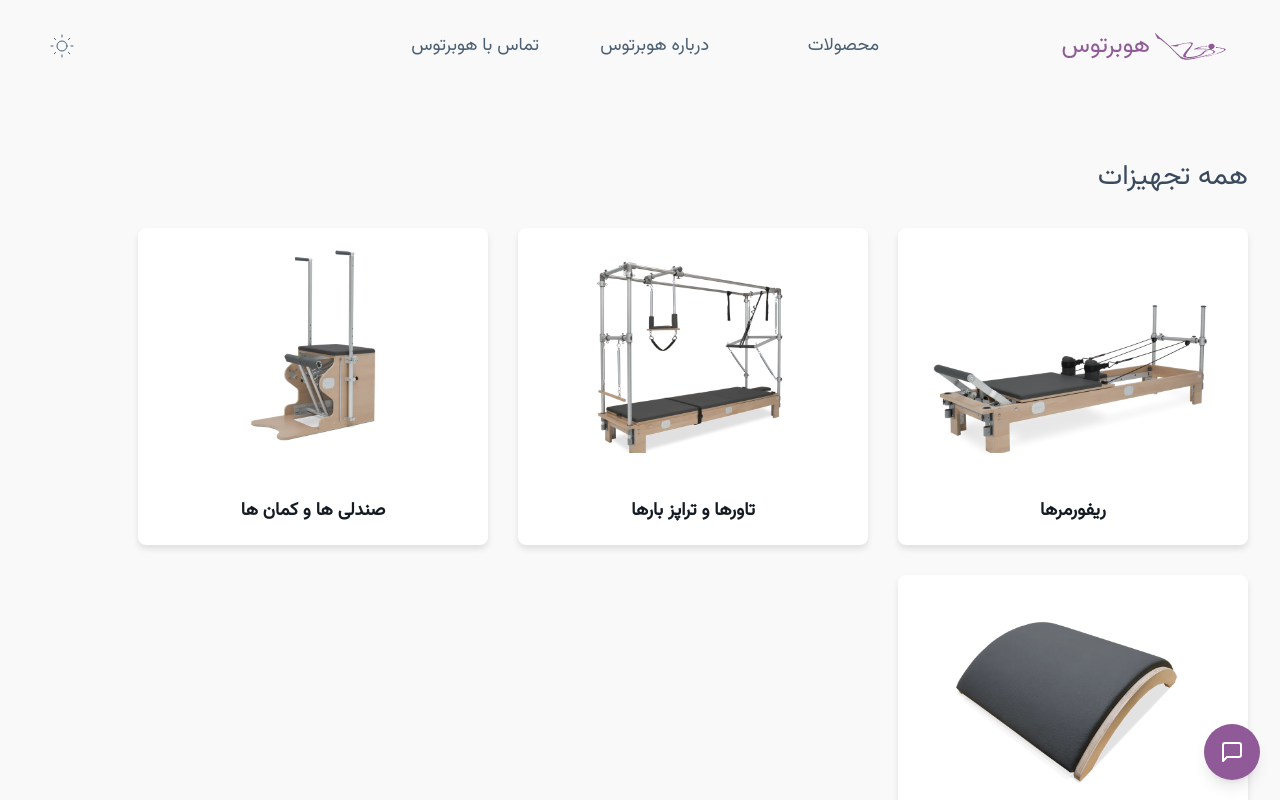
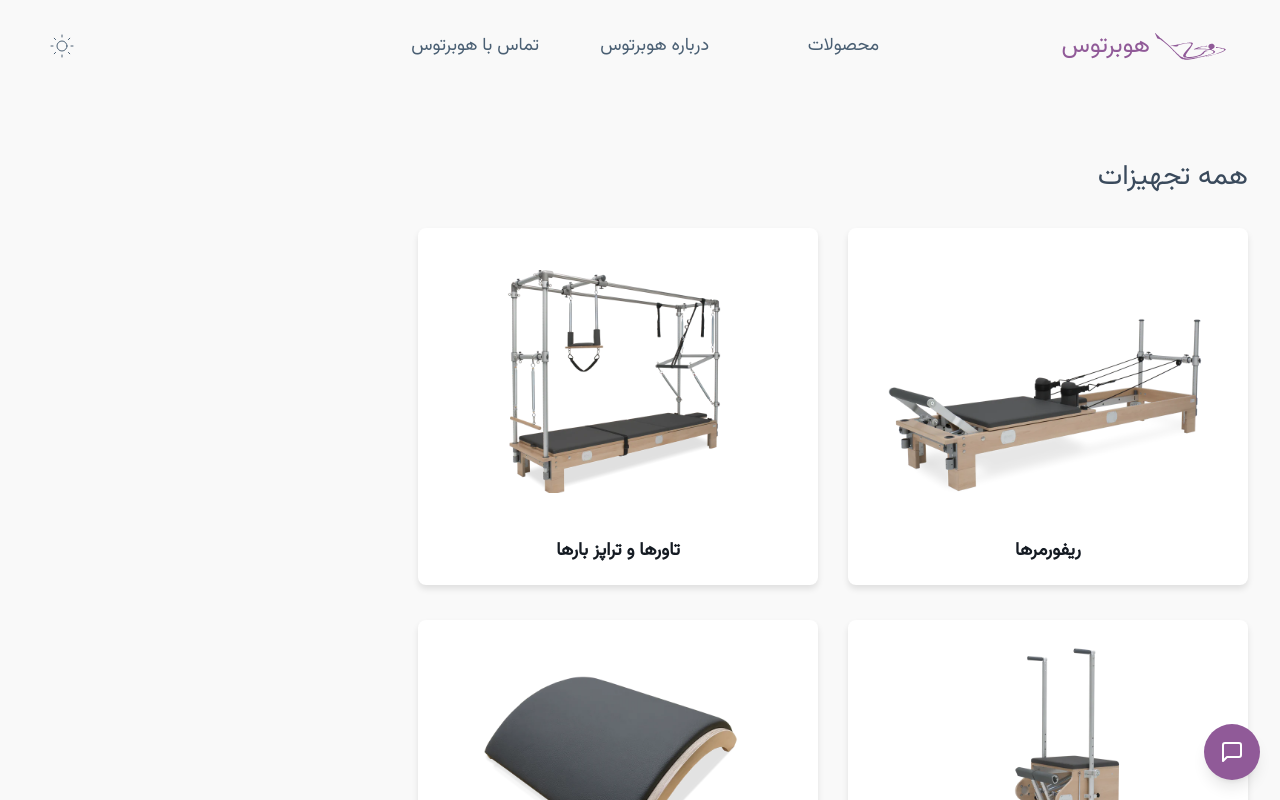
Before and after one commit to elhamest/hubertus-pilates-client, a Next.js app: page /products in a window 1280 px wide. Shown: the top 800 px of the page. Built offline with nearby package versions, Linux system fonts and the light colour scheme.

Commit message:
Changed products page

```diff
--- a/src/app/globals.css
+++ b/src/app/globals.css
@@ -27,6 +27,7 @@
   --accent-color-gray-dark: #a6a6a6; /* Neutral gray for dark mode */
   --accent-color-gray-darker: #808080; /* Darker gray for headings in light mode */
   --accent-color-gray-light: #718096; /* Medium-dark gray for light mode */
+  /* --gray: #757575; */
 
   --border-color: #e5e7eb;
 
--- /dev/null
+++ b/src/app/products/Products.module.css
@@ -0,0 +1,6 @@
+.galleryList {
+  display: flex;
+  column-gap: 30px;
+  row-gap: 35px;
+  flex-wrap: wrap;
+}
--- a/src/app/products/page.jsx
+++ b/src/app/products/page.jsx
@@ -5,7 +5,7 @@ import { faConstants } from "../../../public/locales/fa/common";
 import { faProductCollections } from "@/components/data";
 import { Container } from "@/components/UI/container/Container";
 
-import commonStyles from "../../components/styles/shared.module.css";
+import styles from "./Products.module.css";
 
 function ProductsPage() {
   return (
@@ -13,11 +13,8 @@ function ProductsPage() {
       <div className="py-8 pageWrapper">
         <h1>{faConstants.allCollectionsTitle}</h1>
 
-        <div className={commonStyles.galleryList}>
-          <GalleryItems
-            title={faConstants.allCollectionsTitle}
-            items={faProductCollections}
-          />
+        <div className={styles.galleryList}>
+          <GalleryItems items={faProductCollections} className="cardProduct" />
         </div>
       </div>
     </Container>
--- a/src/components/UI/gallery/GalleryItems.jsx
+++ b/src/components/UI/gallery/GalleryItems.jsx
@@ -3,11 +3,11 @@ import Image from "next/image";
 
 import styles from "./GalleryItems.module.css";
 
-function GalleryItems({ items }) {
+function GalleryItems({ items, className }) {
   return (
     <>
       {items?.map((item, index) => (
-        <div className={styles.card} key={index}>
+        <div className={`${styles.card} ${styles[className]}`} key={index}>
           <Link href={item.link}>
             <div className={styles.imageContainer}>
               <Image
--- a/src/components/UI/gallery/GalleryItems.module.css
+++ b/src/components/UI/gallery/GalleryItems.module.css
@@ -39,12 +39,19 @@
 }
 
 @media (min-width: 768px) {
-  .card {
-    flex: 0 0 350px; /* Fixed width for slider cards */ /* old: 300 */
+  .cardSlider {
+    flex: 0 0 335px; /* Fixed width for slider cards */
   }
 
-  .imageContainer {
-    height: 240px; /* old: 200 */
+  .cardProduct {
+    flex: 0 0 400px; /* Fixed width for product cards */
+  }
+
+  .cardSlider .imageContainer {
+    height: 240px;
+  }
+  .cardProduct .imageContainer {
+    height: 280px;
   }
 
   .cardTitle {
--- a/src/components/UI/gallery/index.jsx
+++ b/src/components/UI/gallery/index.jsx
@@ -44,7 +44,7 @@ const Gallery = ({ title, items }) => {
       </div>
 
       <div className={`${styles.gallerySlider}`} ref={sliderRef}>
-        <GalleryItems items={items} />
+        <GalleryItems items={items} className="cardSlider" />
       </div>
     </div>
   );
--- a/src/components/collections/CollectionGrid.jsx
+++ b/src/components/collections/CollectionGrid.jsx
@@ -5,7 +5,8 @@ import styles from "./CollectionGrid.module.css";
 export function CollectionGrid({ items }) {
   return (
     <div className="grid grid-cols-1 md:grid-cols-2 lg:grid-cols-3 gap-8">
-      {items?.map((item, index) => (
+      {items?.map((item, index) => {
+        return (
           <div key={index} className="group bg-white rounded-lg lightShadow">
             <div
               className={`relative overflow-hidden rounded-tl-lg rounded-tr-lg bg-gray-100 p-4 ${styles.imageWrapper}`}
@@ -23,9 +24,11 @@ export function CollectionGrid({ items }) {
             </div>
             <div className="p-4">
               <h3 className={styles.boxTitle}>{item?.title}</h3>
+              <p>{item?.desc}</p>
             </div>
           </div>
-      ))}
+        );
+      })}
     </div>
   );
 }
--- a/src/components/data.js
+++ b/src/components/data.js
@@ -247,19 +247,21 @@ export const faProductCollections = [
         title: "ریفورمر کلاسیک", // Classic Reformer
         image: classicReformerImg,
         link: "classic-reformer",
-        description: "",
+        desc: "با ریفورمر کلاسیک، سطح تمرینات پیلاتس خود را ارتقا دهید. این دستگاه اصلی پیلاتس، به تقویت عضلات مرکزی، بهبود تعادل و افزایش انعطاف‌پذیری کمک می‌کند و برای همه سطوح، از مبتدی تا پیشرفته، مناسب است.",
         detail: pClassicReformer,
       },
       {
         title: "ریفورمر با تاور یا وال", // Reformer with Tower
         image: reformerWithTowerImg,
         link: "reformer-with-tower",
+        desc: "ریفورمر با تاور، یکی از دستگاه‌های پرکاربرد پیلاتس است که ترکیبی از ریفورمر و وال یونیت می‌باشد. این دستگاه برای افراد مبتدی و پیشرفته مناسب است و به بهبود وضعیت بدن، انعطاف‌پذیری، قدرت عضلات مرکزی و کاهش وزن کمک می‌کند.",
         detail: pReformerWithTower,
       },
       {
         title: "کادیلاک ریفورمر (کومبو ریفورمر)", // Combo Reformer
         image: reformerComboImg,
         link: "reformer-combo",
+        desc: "کادیلاک ریفورمر ترکیبی از ریفورمر و کادیلاک است که تمرینات متنوعی را برای گروه‌های عضلانی مختلف ارائه می‌دهد. قابل تنظیم برای همه سطوح، این دستگاه برای سالن‌های خانگی و حرفه‌ای، به‌ویژه در فضاهای محدود، ایده‌آل است.",
         detail: pReformerCombo,
       },
     ],
@@ -273,18 +275,21 @@ export const faProductCollections = [
         title: "کادیلاک", // Cadillac (trapeze-table)
         image: cadillacTrapezeTableImg,
         link: "cadillac",
+        desc: "کادیلاک، یکی از برجسته‌ترین دستگاه‌های پیلاتس، تمرینی کامل برای تقویت عضلات مرکزی، انعطاف‌پذیری، قدرت و تعادل ارائه می‌دهد. با قابلیت تنظیم مقاومت و شدت، برای افراد مبتدی و پیشرفته مناسب است.",
         detail: pCadilac,
       },
       {
         title: "وال یونیت", // Wall Tower unit
         image: wallTowerUnitImg,
         link: "wall-tower-unit",
+        desc: "وال یونیت با اتصالات متنوع و باندهای مقاومتی قابل تنظیم، طیف گسترده‌ای از تمرینات را برای همه سطوح فراهم می‌کند. این دستگاه شامل تشک میله‌دار و دیواره با میله پوش‌بار است و برای سالن‌های خانگی و فضاهای محدود ایده‌آل می‌باشد.",
         detail: pWallUnit,
       },
       {
         title: "وال یونیت دیواری", // Wall unit
         image: wallUnitImg,
         link: "wall-unit",
+        desc: null,
         detail: null,
       },
     ],
@@ -299,24 +304,28 @@ export const faProductCollections = [
         title: "لدربرل", // Ladder Barrel
         image: ladderBarrelImg,
         link: "ladder-barrel",
+        desc: "لدر برل، وسیله‌ای پرکاربرد در پیلاتس، به بهبود انعطاف‌پذیری، قدرت و سلامت مهره‌های پشتی کمک می‌کند. این دستگاه تمرینات متنوعی برای شانه‌ها، باسن و بهبود وضعیت بدن ارائه می‌دهد و برای افراد مبتدی و پیشرفته مناسب است.",
         detail: pLadderBarrel,
       },
       {
         title: "ونداچیر (صندلی تعادلی)", // Wunda chair
         image: wundaChairImg,
         link: "wunda-chair",
+        desc: "صندلی ووندا، وسیله‌ای چالش‌برانگیز و منحصربه‌فرد در پیلاتس، برای تقویت قدرت عضلانی (به‌ویژه پاها، هسته و بازوها)، افزایش انعطاف‌پذیری و بهبود کنترل بدن طراحی شده است. این دستگاه برای همه سطوح، از مبتدی تا پیشرفته، مناسب است.",
         detail: pWundaChair,
       },
       {
         title: "اسپین کوررکتور", // Spine corrector
         image: spineCorrectorImg,
         link: "spine-corrector",
+        desc: "اسپین کورکتور ابزاری حرفه‌ای در پیلاتس است که با طراحی ارگونومیک خود، منحنی‌های طبیعی ستون فقرات را شبیه‌سازی می‌کند. این وسیله با بهبود تراز ستون فقرات و تقویت قدرت پایه، عملکرد شما را در پیلاتس افزایش می‌دهد و برای همه سطوح، از مبتدی تا پیشرفته، مناسب است.",
         detail: pSpineCorrector,
       },
       {
         title: "آرم چیر", // Arm Chair
         image: armChairImg,
         link: "arm-chair",
+        desc: "آرم چیر دستگاهی برای حرکات نشسته و کنترل‌شده است که قدرت، انعطاف‌پذیری و تعادل را بدون فشار غیرضروری بهبود می‌بخشد. این دستگاه برای افراد مسن یا با تحرک محدود ایده‌آل است و با تمرکز بر عضلات کلیدی مانند هسته، بازوها و پاها، همراه با تکنیک‌های تنفسی، آرامش و بهبود عملکرد فیزیکی را فراهم می‌کند.",
         detail: pArmChair,
       },
     ],
@@ -330,18 +339,21 @@ export const faProductCollections = [
         title: "Arc", // Arc
         image: arcImg,
         link: "arc",
+        desc: null,
         detail: null,
       },
       {
         title: "میله چوبی", // Wooden Pole
         image: woodenPoleImg,
         link: "wooden-pole",
+        desc: null,
         detail: null,
       },
       {
         title: "پد و پول", // Ped o Pull
         image: pedOPullImg,
         link: "ped-o-pull",
+        desc: null,
         detail: null,
       },
     ],
--- a/src/components/styles/shared.module.css
+++ /dev/null
@@ -1,5 +0,0 @@
-.galleryList {
-  display: flex;
-  gap: 30px;
-  flex-wrap: wrap;
-}
```
Lines whose indentation alone changed are shown as unchanged.
